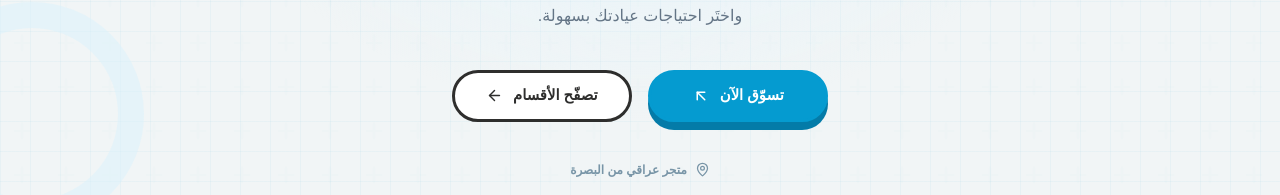
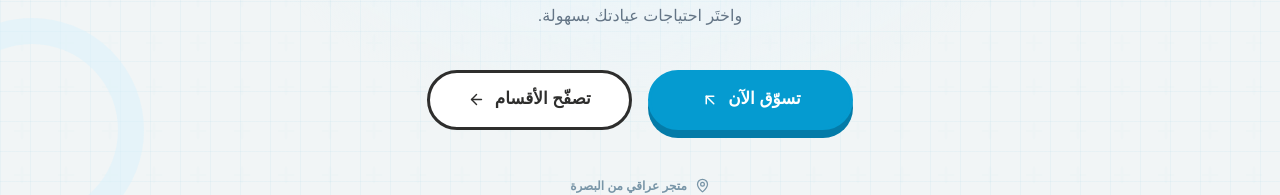
Before and after one commit to joseph2202/thanaya-dental-redesign, a Next.js app in the folder frontend/: page / in a window 1280 px wide. Shown: the part 419-614 px from the top of the page. Built offline with nearby package versions, Linux system fonts and the light colour scheme; no server answers; a small style sheet from the web is missing.

Commit message:
style(buttons): align hero, header search and product actions with reference

```diff
--- a/frontend/src/components/home/Hero.tsx
+++ b/frontend/src/components/home/Hero.tsx
@@ -21,11 +21,11 @@ export default function Hero() {
           تسوّق مستلزمات طب الأسنان والأجهزة والمواد الطبية بمكان واحد.
           اطّلع على الأسعار والتفاصيل، واختَر احتياجات عيادتك بسهولة.
         </p>
-        <div className="mt-9 flex flex-wrap items-center justify-center gap-3 sm:gap-4">
-          <Link href="/products" className="site-btn site-btn-primary min-w-[180px]">
+        <div className="mt-9 flex flex-wrap items-center justify-center gap-x-4 gap-y-6 pb-2">
+          <Link href="/products" className="site-btn site-btn-primary site-btn-lg min-w-[205px]">
             تسوّق الآن <ArrowUpLeft size={18} aria-hidden="true" />
           </Link>
-          <Link href="/categories" className="site-btn site-btn-outline min-w-[180px]">
+          <Link href="/categories" className="site-btn site-btn-outline site-btn-lg min-w-[205px]">
             تصفّح الأقسام <ArrowLeft size={17} aria-hidden="true" />
           </Link>
         </div>
```
